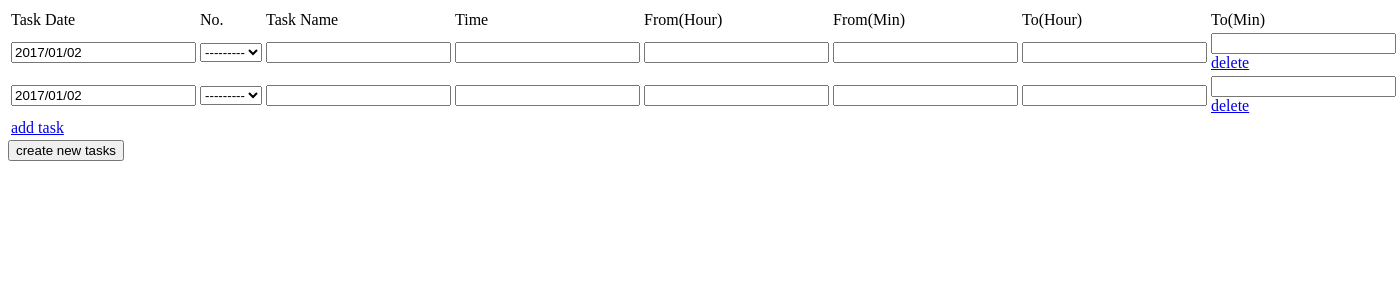
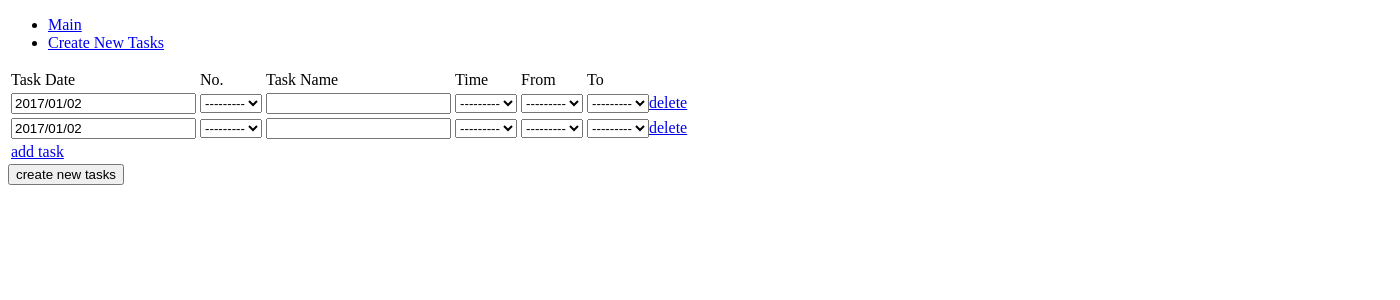
Before and after one commit to takutotacos/timentor, a Django app: a page that uses timentor/templates/timentor/new_todo_parent.html in a window 1400 px wide. Shown: the top 300 px of the page. Run offline with Django 3.2, Linux system fonts and the light colour scheme; some libraries are stand-ins or nearby versions.

Commit message:
Modified the fields of task. eg. integrate *_hour and *_min into _time

```diff
--- a/timentor/forms.py
+++ b/timentor/forms.py
@@ -26,8 +26,7 @@ class ParentTaskForm(ModelForm):
     class Meta:
         model = ParentTask
         fields = [
-            'task_date', 'task_no', 'task_name', 'time', 'time_start_hour', 'time_start_min', 'time_end_hour',
-            'time_end_min', 'time_started_hour', 'time_started_min', 'time_ended_hour', 'time_ended_min',
+            'task_date', 'task_no', 'task_name', 'time', 'time_start', 'time_end', 'time_started', 'time_ended',
         ]
 
 
@@ -35,8 +34,7 @@ class ChildTaskForm(ModelForm):
     class Meta:
         model = ChildTask
         fields = [
-            'task_no', 'task_name', 'time', 'time_start_hour', 'time_start_min', 'time_end_hour',
-            'time_end_min', 'time_started_hour', 'time_started_min', 'time_ended_hour', 'time_ended_min',
+            'task_no', 'task_name', 'time', 'time_start', 'time_end', 'time_started', 'time_ended',
             'classification', 'parent_task'
         ]
 
--- a/timentor/models.py
+++ b/timentor/models.py
@@ -8,17 +8,26 @@ class Task(models.Model):
         (1, 1), (2, 2), (3, 3), (4, 4), (5, 5),
         (6, 6), (7, 7), (8, 8), (9, 9), (10, 10)
     )
+    TIME_CHOICES = (
+        (0.5, 0.5), (1, 1), (1.5, 1.5), (2, 2), (2.5, 2.5), (3, 3),
+        (3.5, 3.5), (4, 4), (4.5, 4.5), (5, 5), (6, 6), (7, 7)
+    )
+    TIME_START_CHOICES = (
+        (3.5, '3:30'), (4, '4:00'), (4.5, '4:30'), (5, '5:00'), (5.5, '5:30'), (6, '6:00'), (6.5, '6:30'),
+        (7, '7:00'), (7.5, '7:30'), (8, '8:00'), (8.5, '8:30'), (9, '9:00'), (9.5, '9:30'), (10, '10:00'),
+        (10.5, '10:30'), (11, '11:00'), (11.5, '11:30'), (12, '12:00'), (12.5, '12:30'), (13, '13:00'),
+        (13.5, '13:30'), (14, '14:00'), (14.5, '14:30'), (15, '15:00'), (15.5, '15:30'), (16, '16:00'),
+        (16.5, '16:30'), (17, '17:00'), (17.5, '17:30'), (18, '18:00'), (18.5, '18:30'), (19, '19:00'),
+        (19.5, '19:30'), (20, '20:00'), (20.5, '20:30'), (21, '21:00'), (21.5, '21:30'), (22, '22:00'),
+        (22.5, '22:30')
+    )
     task_no = models.IntegerField("No.", validators=[MaxValueValidator(10)], choices=TASK_NO_CHOICES)
     task_name = models.CharField("Task Name", max_length=256, blank=False)
-    time = models.CharField("Time", max_length=3, blank=False)
-    time_start_hour = models.IntegerField("From(Hour)", validators=[MaxValueValidator(24)])
-    time_start_min = models.IntegerField("From(Min)", validators=[MaxValueValidator(60)])
-    time_end_hour = models.IntegerField("To(Hour)", validators=[MaxValueValidator(24)])
-    time_end_min = models.IntegerField("To(Min)", validators=[MaxValueValidator(60)])
-    time_started_hour = models.IntegerField(validators=[MaxValueValidator(24)], blank=True, null=True)
-    time_started_min = models.IntegerField(validators=[MaxValueValidator(60)], blank=True, null=True)
-    time_ended_hour = models.IntegerField(validators=[MaxValueValidator(24)], blank=True, null=True)
-    time_ended_min = models.IntegerField(validators=[MaxValueValidator(60)], blank=True, null=True)
+    time = models.CharField("Time", blank=False, max_length=3, choices=TIME_CHOICES)
+    time_start = models.TimeField("From(Hour)", choices=TIME_START_CHOICES)
+    time_end = models.TimeField("To(Min)", choices=TIME_START_CHOICES)
+    time_started = models.IntegerField(blank=True, null=True)
+    time_ended = models.IntegerField(blank=True, null=True)
     create_date = models.DateTimeField
     update_date = models.DateTimeField
 
--- /dev/null
+++ b/timentor/templates/timentor/common/base.html
@@ -0,0 +1,21 @@
+<!DOCTYPE html>
+<html lang="en">
+<head>
+    <meta charset="UTF-8">
+    <title>{% block title %} Timentor {% endblock %}</title>
+</head>
+<body>
+    <div id="sidebar">
+        {% block sidebar %}
+        <ul>
+            <li><a href="{% url 'timentor:main' %}">Main</a></li>
+            <li><a href="{% url 'timentor:new_todo_parent' %}">Create New Tasks</a></li>
+        </ul>
+        {% endblock %}
+    </div>
+
+    <div id="content">
+        {% block content %}{% endblock %}
+    </div>
+</body>
+</html>
--- a/timentor/templates/timentor/new_todo_parent.html
+++ b/timentor/templates/timentor/new_todo_parent.html
@@ -1,10 +1,7 @@
-<!DOCTYPE html>
-<html lang="en">
-<head>
-    <meta charset="UTF-8">
-    <title>Title</title>
-</head>
-<body>
+{% extends "./common/base.html" %}
+
+{% block content %}
+
     {% load static %}
     {% if messages %}
         {% for message in messages %}
@@ -21,10 +18,8 @@
                     <td>No.</td>
                     <td>Task Name</td>
                     <td>Time</td>
-                    <td>From(Hour)</td>
-                    <td>From(Min)</td>
-                    <td>To(Hour)</td>
-                    <td>To(Min)</td>
+                    <td>From</td>
+                    <td>To</td>
                 </tr>
                 {% for form in formset %}
                 <tr class="value_row">
@@ -50,10 +45,8 @@
                             {% endfor %}
                         {% endif %}
                     </td>
-                    <td>{{ form.time_start_hour }}</td>
-                    <td>{{ form.time_start_min }}</td>
-                    <td>{{ form.time_end_hour }}</td>
-                    <td>{{ form.time_end_min }}</td>
+                    <td>{{ form.time_start }}</td>
+                    <td>{{ form.time_end }}</td>
                 </tr>
                 {% endfor %}
             </tbody>
@@ -71,5 +64,4 @@
                 deleteText: 'delete'
             });
     </script>
-</body>
-</html>
+{% endblock %}
--- a/timentor/urls.py
+++ b/timentor/urls.py
@@ -9,7 +9,8 @@ urlpatterns = [
     # url(r'^$', views.IndexView.as_view(), name='index'),
     url(r'^login/$', login, {'template_name': 'timentor/login.html', 'authentication_form': LoginForm}, name='login'),
     url(r'^logout/$', logout, {'template_name': 'timentor/login.html'}, name='logout'),
-    url(r'^main/$', views.MainView.as_view(), name='main'),
+    url(r'^main/$', views.main, name='main'),
+    url(r'^main/child_tasks/(?P<task_no>[0-9]+)/$', views.main_child_tasks, name='main_child_tasks'),
     url(r'^new_todo/$', views.new_todo_parent, name='new_todo_parent'),
     url(r'^new_todo/(?P<task_date>[0-9]+)/(?P<task_no>[0-9]+)/$', views.new_todo_child, name='new_todo_child'),
     url(r'^list/daily/(?P<task_date>[0-9]+)/edit$', views.list_daily_edit, name="list_daily_edit"),
--- a/timentor/views.py
+++ b/timentor/views.py
@@ -14,13 +14,21 @@ from django.contrib import messages
 from django.shortcuts import get_list_or_404, get_object_or_404
 
 
-class MainView(generic.ListView):
-    template_name = 'timentor/main.html'
-    context_object_name = 'task_list_for_today'
+def main(request):
+    today = datetime.now().strftime("%Y/%m/%d")
+    parent_tasks = get_list_or_404(ParentTask, task_date=today)
+    return render(request, 'timentor/main.html', {'parent_tasks': parent_tasks,
+                                                  'today': today})
 
-    # def get_queryset(self):
-    #     """Return the tasks for today"""
-    #     return ParentTask.objects.filter(task_date__e=)
+
+def main_child_tasks(request, task_no):
+    today = datetime.now().strftime("%Y/%m/%d")
+    parent_task = get_object_or_404(ParentTask, task_date=today, task_no=task_no)
+    child_tasks = get_list_or_404(ChildTask, parent_task=parent_task)
+    return render(request, 'timentor/main_child_tasks.html', {
+        'child_tasks': child_tasks,
+        'parent_task': parent_task
+    })
 
 
 def new_todo_parent(request):
@@ -32,10 +40,7 @@ def new_todo_parent(request):
             for form in formset:
                 cd = form.cleaned_data
                 parent_task = ParentTask(task_date=cd['task_date'], task_no=cd['task_no'], task_name=cd['task_name'],
-                                         time=cd['time'], time_start_hour=cd['time_start_hour'],
-                                         time_start_min=cd['time_start_min'],
-                                         time_end_hour=cd['time_end_hour'],
-                                         time_end_min=cd['time_end_min'])
+                                         time=cd['time'], time_start=cd['time_start'], time_end=cd['time_end'])
                 parent_task.save()
             messages.success(request, 'You have created the tasks')
             task_date_string = "".join(parent_task.task_date.split("/"))
@@ -61,8 +66,7 @@ def new_todo_child(request, task_date, task_no):
             for form in formset:
                 cd = form.cleaned_data
                 child_task = ChildTask(task_no=cd['task_no'], task_name=cd['task_name'], time=cd['time'],
-                                       time_start_hour=cd['time_start_hour'], time_start_min=cd['time_start_min'],
-                                       time_end_hour=cd['time_end_hour'], time_end_min=cd['time_end_min'],
+                                       time_start=cd['time_start'], time_end=cd['time_end'],
                                        classification=cd['classification'], parent_task=daily_task_with_task_no)
                 child_task.save()
                 return HttpResponseRedirect(reverse('timentor:list_daily_task_edit', args=(task_date, task_no)))
@@ -79,21 +83,18 @@ def new_todo_child(request, task_date, task_no):
 
 def list_daily_edit(request, task_date):
         task_date_string = task_date[:4] + "/" + task_date[4:6] + "/" + task_date[6:]
-        daily_tasks = get_list_or_404(ParentTask, task_date=task_date_string)
+        parent_tasks = get_list_or_404(ParentTask, task_date=task_date_string)
         return render(request, 'timentor/list_daily_edit.html', {
-            'daily_tasks': daily_tasks,
+            'parent_tasks': parent_tasks,
             'task_date': task_date
             })
 
 
 def list_daily_task_edit(request, task_date, task_no):
     task_date_string = task_date[:4] + "/" + task_date[4:6] + "/" + task_date[6:]
-    daily_task = get_object_or_404(ParentTask, task_date=task_date_string, task_no=task_no)
-    daily_child_task = get_list_or_404(ChildTask, parent_task=daily_task)
-    print(daily_child_task)
-    print("The one below is the parent task")
-    print(daily_task)
+    parent_task = get_object_or_404(ParentTask, task_date=task_date_string, task_no=task_no)
+    child_tasks = get_list_or_404(ChildTask, parent_task=parent_task)
     return render(request, 'timentor/list_daily_task_edit.html', {
-        'child_tasks': daily_child_task,
-        'parent_task': daily_task
+        'child_tasks': child_tasks,
+        'parent_task': parent_task
     })
```
Also changed, not shown: timentor/templates/timentor/list_daily_edit.html (+12 -20 lines), timentor/templates/timentor/list_daily_task_edit.html (+12 -25 lines), timentor/templates/timentor/main.html (added, +29 -0 lines), timentor/templates/timentor/main_child_task.html (added, +47 -0 lines), timentor/templates/timentor/new_todo_child.html (+13 -25 lines), db.sqlite3, timentor/migrations/0004_auto_20170104_0535.py (added), timentor/migrations/0005_auto_20170104_0537.py (added), timentor/migrations/0006_auto_20170104_0537.py (added), timentor/migrations/0007_auto_20170104_0538.py (added), timentor/migrations/0008_auto_20170104_1057.py (added), timentor/migrations/0009_auto_20170104_1100.py (added).
